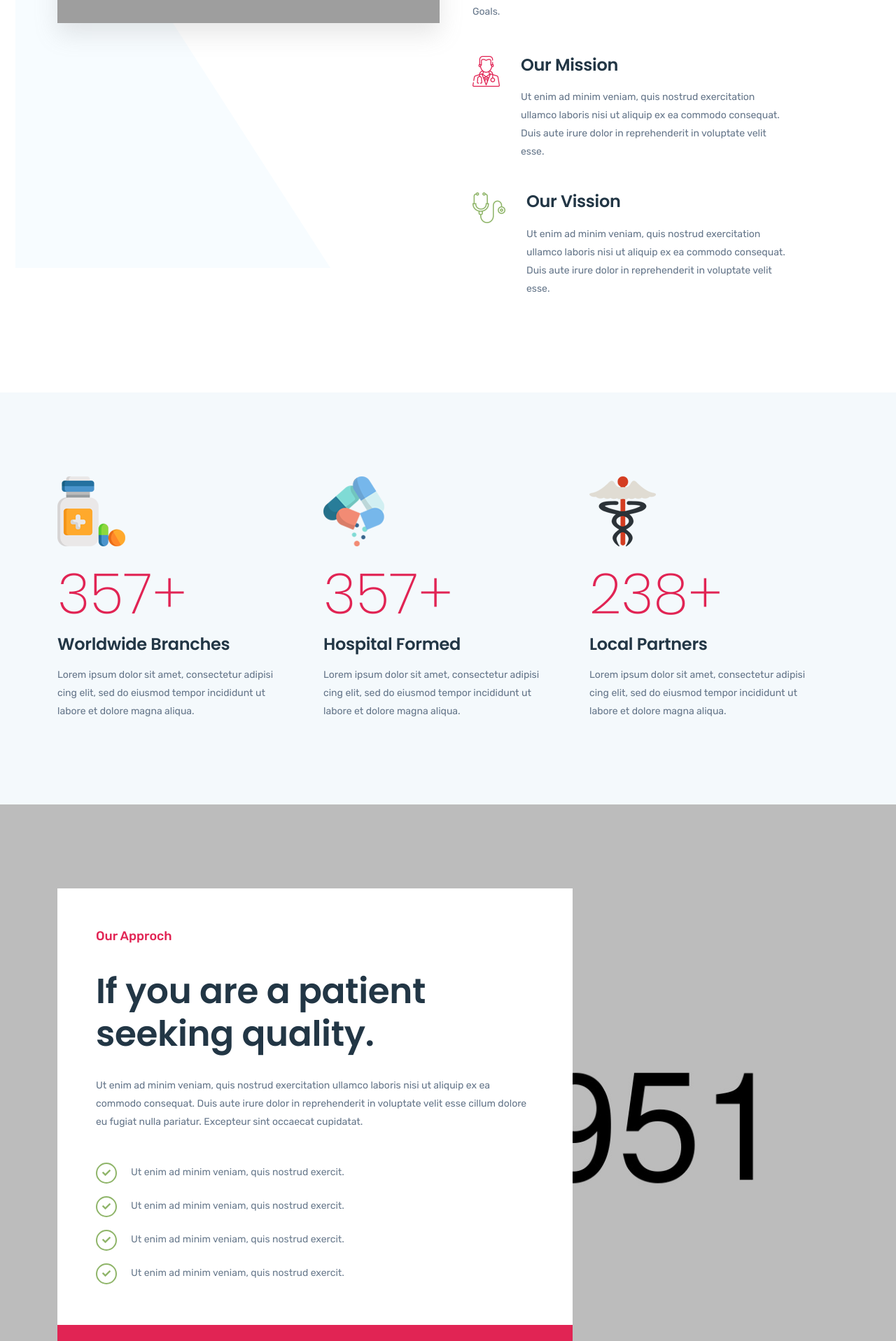
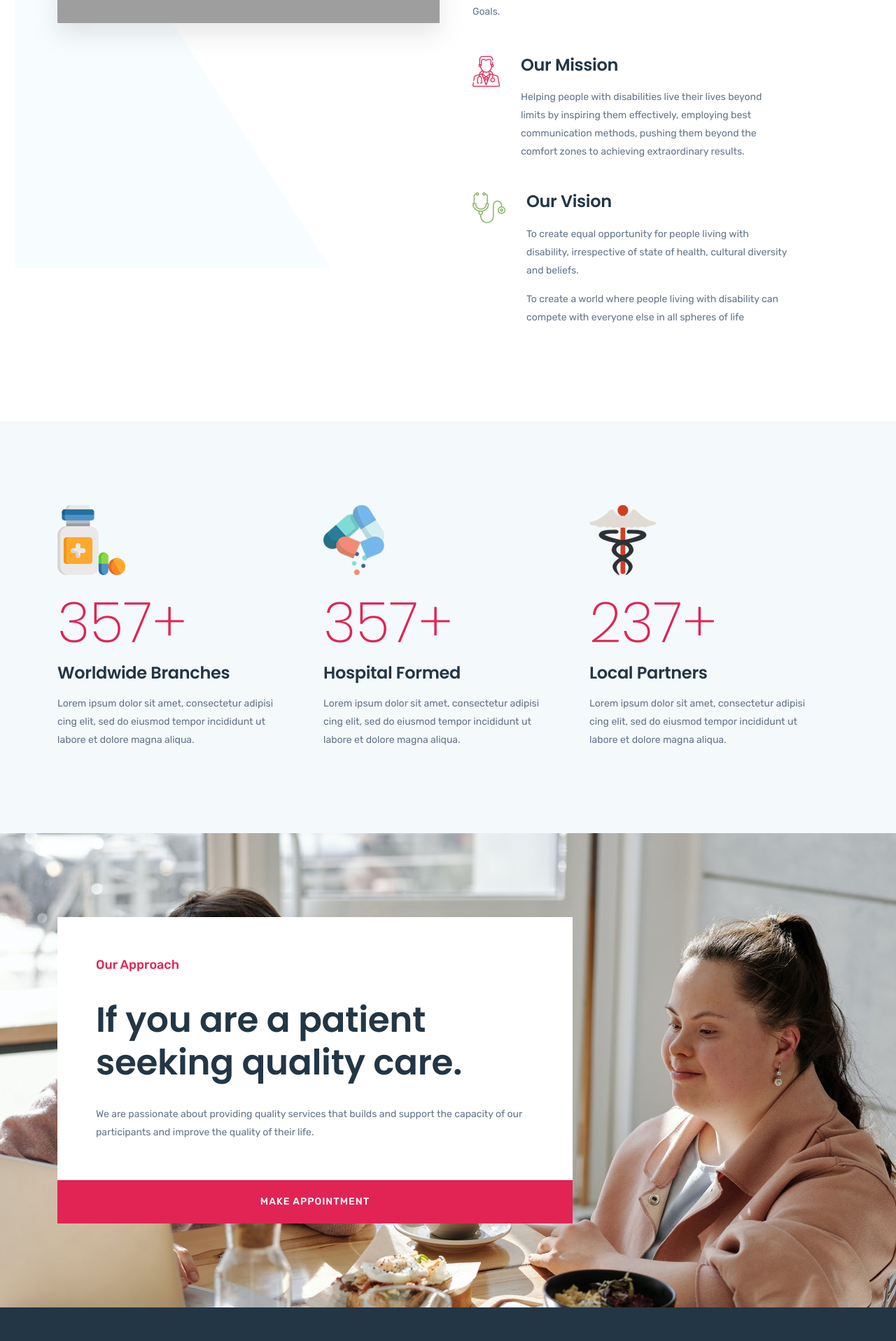
Before and after one commit to MakindeTobby/Updated-Torana, a React (Create React App) app: page /about in a window 1280 px wide. Shown: the part 1003-2920 px from the top of the page at 70% size. Built offline with nearby package versions, Linux system fonts and the light colour scheme; no server answers; grey boxes are pictures that could not be loaded.

Commit message:
Chore: Styling Changedd

```diff
--- a/public/index.html
+++ b/public/index.html
@@ -15,22 +15,12 @@
   <link rel="manifest" href="%PUBLIC_URL%/manifest.json" />
   <!-- CSS here -->
   <link rel="stylesheet" href="css/all.min.css">
-  <title>MediDove - Medical and Health React Template</title>
+  <title>Torana Care - Australia</title>
 </head>
 
 <body>
   <noscript>You need to enable JavaScript to run this app.</noscript>
   <div id="root"></div>
-  <!--
-      This HTML file is a template.
-      If you open it directly in the browser, you will see an empty page.
-
-      You can add webfonts, meta tags, or analytics to this file.
-      The build step will place the bundled scripts into the <body> tag.
-
-      To begin the development, run `npm start` or `yarn start`.
-      To create a production bundle, use `npm run build` or `yarn build`.
-    -->
 </body>
 
 </html>
--- a/public/scss/_about.scss
+++ b/public/scss/_about.scss
@@ -5,45 +5,57 @@
     left: -60px;
     z-index: -9;
 }
+
 .about-front-img {
     box-shadow: 0px 16px 32px 0px rgba(136, 136, 136, 0.2);
 }
+
 .about-title h5 {
     margin-bottom: 27px;
 }
+
 .about-right-side {
     padding-left: 23px;
 }
+
 .author-ava {
     margin-right: 30px;
 }
+
 .author-desination h6 {
     color: #e12454;
     text-transform: uppercase;
     letter-spacing: 1px;
 }
+
 .author-desination h4 {
     margin-bottom: 13px;
 }
+
 .single-item .mv-icon {
     margin-right: 30px;
 }
+
 .mv-title h3 {
     font-size: 24px;
     margin-bottom: 20px;
 }
+
 .mv-title p {
     padding-right: 73px;
 }
+
 .facalty-text p {
     line-height: 26px;
     padding-top: 25px;
     padding-right: 25px;
     padding-left: 25px;
 }
+
 .about-text-list ul li {
     margin-bottom: 20px;
 }
+
 .about-text-list ul li i {
     height: 40px;
     width: 40px;
@@ -56,13 +68,16 @@
     transition: .4s;
     display: inline-block;
 }
+
 .about-text-list ul li:hover i {
     background: #DF2855;
     color: #fff;
 }
+
 .about-text p {
     padding-right: 46px;
 }
+
 .mv-text p {
     font-size: 20px;
     color: #223645;
@@ -70,20 +85,24 @@
     padding-right: 27px;
     padding-top: 5px;
 }
+
 .mv-single-list {
     padding: 30px 0;
     border-top: 1px solid #dedeff;
     border-bottom: 1px solid #dedeff;
 }
+
 .mv-icon {
     margin-right: 30px;
 }
+
 .mv-right-img img {
     padding: 10px;
     background-color: #fff;
     box-shadow: 0px 16px 32px 0px rgba(205, 203, 255, 0.4);
     border-radius: 5px;
 }
+
 .testi-quato-icon.about-icon-white {
     float: right;
     margin: 0;
@@ -92,6 +111,7 @@
     position: relative;
     z-index: 1;
 }
+
 .medical-icon-brand {
     display: inline-block;
     height: 100px;
@@ -106,6 +126,7 @@
     margin-left: 47px;
     z-index: -9;
 }
+
 .medical-icon-brand-2 {
     position: absolute;
     z-index: 9;
@@ -113,10 +134,12 @@
     top: 50%;
     transform: translateY(-50%);
 }
+
 .medical-icon-brand-3 {
     right: -106px;
     margin-top: 21px;
 }
+
 .medical-icon-brand::before {
     position: absolute;
     content: "";
@@ -129,6 +152,7 @@
     border: 2px dashed #e6e6e6;
     border-radius: 50%;
 }
+
 .medical-icon-brand::after {
     position: absolute;
     content: "";
@@ -141,17 +165,21 @@
     border: 2px dashed #e6e6e6;
     border-radius: 50%;
 }
+
 .about-right-content {
     padding-right: 50px;
 }
-.about_left{
-    position:relative;
+
+.about_left {
+    position: relative;
 }
-.about-front-img img{
+
+.about-front-img img {
     width: 100%;
     height: 85%;
 }
-.appoinment-section{
-    background: url(../img/bg/appointment.jpg);
+
+.appoinment-section {
+    background: url(../img/bg/appointment.jpeg);
     background-repeat: no-repeat;
 }
--- a/src/components/CommonSectionArea/CommonSectionArea.js
+++ b/src/components/CommonSectionArea/CommonSectionArea.js
@@ -29,8 +29,8 @@ const CommonSectionArea = ({ area_header }) => {
                               </div>
                               <div className="mv-title fix">
                                  <h3>Our Mission</h3>
-                                 <p>Ut enim ad minim veniam, quis nostrud exercitation ullamco laboris nisi ut aliquip ex ea commodo consequat. Duis aute
-                                    irure dolor in reprehenderit in voluptate velit esse.</p>
+                                 <p>Helping people with disabilities live their lives beyond limits by inspiring them effectively,
+                                    employing best communication methods, pushing them beyond the comfort zones to achieving extraordinary results.</p>
                               </div>
                            </div>
                            <div className="single-item">
@@ -38,9 +38,12 @@ const CommonSectionArea = ({ area_header }) => {
                                  <img src="img/about/destination-icon-2.png" alt="" />
                               </div>
                               <div className="mv-title fix">
-                                 <h3>Our Vission</h3>
-                                 <p>Ut enim ad minim veniam, quis nostrud exercitation ullamco laboris nisi ut aliquip ex ea commodo consequat. Duis aute
-                                    irure dolor in reprehenderit in voluptate velit esse.</p>
+                                 <h3>Our Vision</h3>
+                                 <p>To create equal opportunity for people living with disability,
+                                    irrespective of state of health, cultural diversity and beliefs.</p>
+                                 <p>
+                                    To create a world where people living with disability can compete with everyone else in all spheres of life
+                                 </p>
                               </div>
                            </div>
                         </div>
--- a/src/pages/AboutUs/AboutAppoinment/AboutAppoinment.js
+++ b/src/pages/AboutUs/AboutAppoinment/AboutAppoinment.js
@@ -10,12 +10,11 @@ const AboutAppoinment = () => {
                   <div className="col-lg-8">
                      <div className="appoinment-box white">
                         <div className="appoinment-content">
-                           <span className="small-text">Our Approch</span>
-                           <h1>If you are a patient seeking quality.</h1>
-                           <p>Ut enim ad minim veniam, quis nostrud exercitation ullamco laboris nisi ut aliquip ex ea
-                              commodo consequat. Duis aute irure dolor in reprehenderit in voluptate velit esse cillum
-                              dolore eu fugiat nulla pariatur. Excepteur sint occaecat cupidatat.</p>
-                           <ul className="professinals-list pt-30">
+                           <span className="small-text">Our Approach</span>
+                           <h1>If you are a patient seeking quality care.</h1>
+                           <p>We are passionate about providing quality services that builds and support
+                              the capacity of our participants and improve the quality of their life.</p>
+                           {/* <ul className="professinals-list pt-30">
                               <li>
                                  <i className="fa fa-check"></i>
                                  Ut enim ad minim veniam, quis nostrud exercit.
@@ -32,9 +31,9 @@ const AboutAppoinment = () => {
                                  <i className="fa fa-check"></i>
                                  Ut enim ad minim veniam, quis nostrud exercit.
                               </li>
-                           </ul>
+                           </ul> */}
                         </div>
-                        <Link to="/contact" className="primary_btn mt-40">make appointment</Link>
+                        <Link to="/contact" className="primary_btn mt-40">Make appointment</Link>
                      </div>
                   </div>
                </div>
--- a/src/pages/AboutUs/AboutUs.js
+++ b/src/pages/AboutUs/AboutUs.js
@@ -21,10 +21,10 @@ const AboutUs = () => {
          <AboutArea />
          <AboutCounter />
          <AboutAppoinment />
-         <HomeOurTeam />
-         <HomeFact />
-         <AboutTestimonial />
-         <AboutAnalysis />
+         {/* <HomeOurTeam /> */}
+         {/* <HomeFact /> */}
+         {/* <AboutTestimonial /> */}
+         {/* <AboutAnalysis /> */}
          {/* <Footer /> */}
          <HomeTwoFooter />
       </>
```
Also changed, not shown: src/pages/Services/ServicesTwo/ServicesTwoArea/ServicesTwoArea.js (+5 -5 lines), public/img/bg/appointment.jpeg (added). Lines whose indentation alone changed are shown as unchanged.
